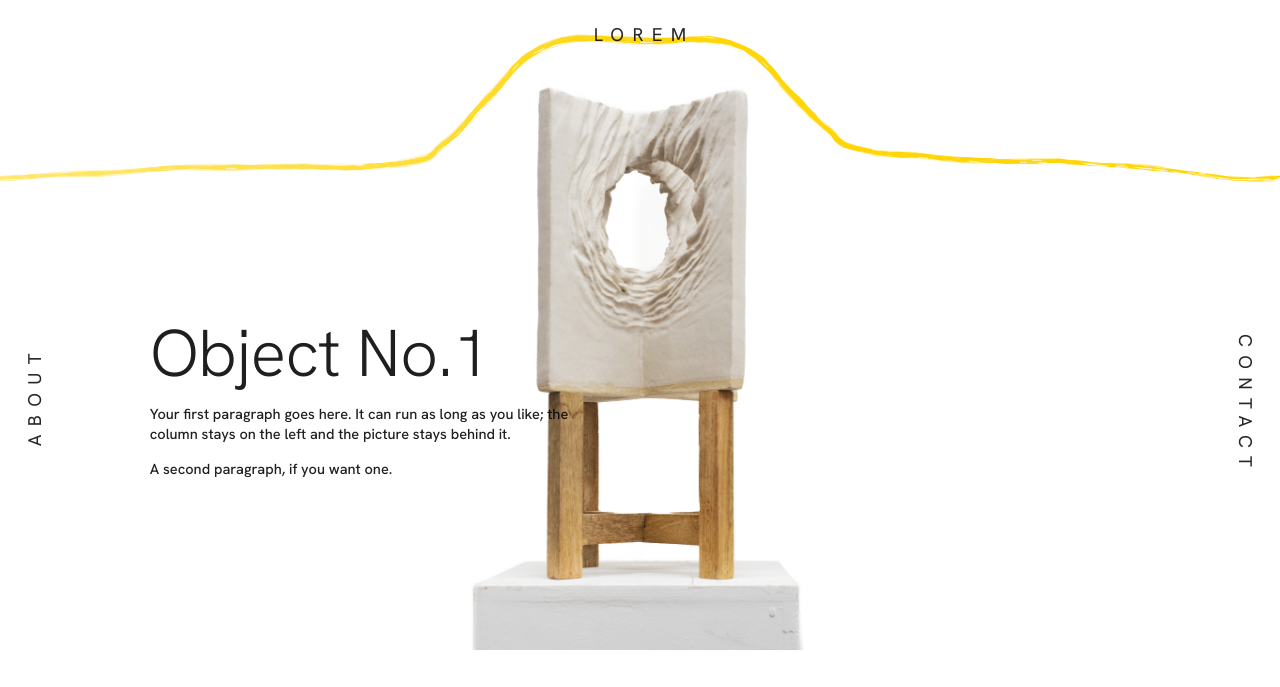
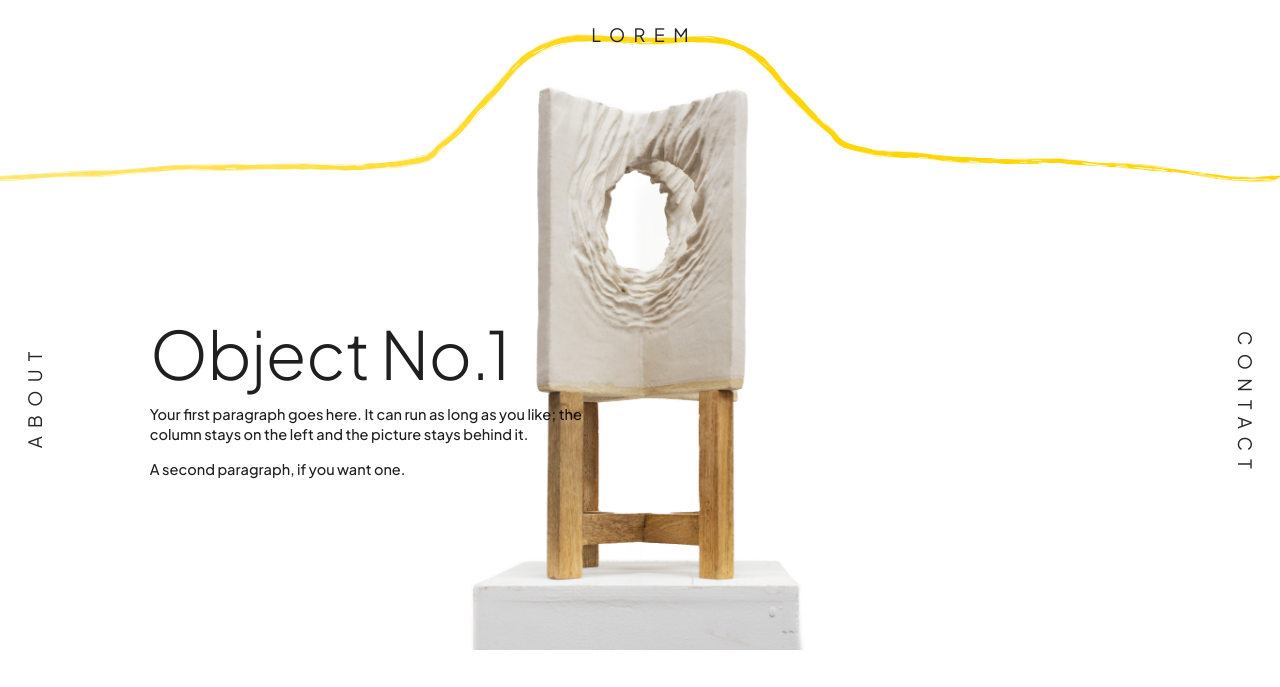
Before and after one commit to smvelazquez1/sam, a plain HTML site: page cargo-site-github-v2/home.html in a window 1280 px wide. Shown: the top 687 px of the page. Drawn offline with Linux system fonts and the light colour scheme; grey boxes are pictures that could not be loaded.

Commit message:
Switch site font to Plus Jakarta Sans

```diff
--- a/cargo-site-github-v2/home.html
+++ b/cargo-site-github-v2/home.html
@@ -6,7 +6,7 @@
 <title>Wireframe F265 copy 2</title>
 <link rel="preconnect" href="https://fonts.googleapis.com">
 <link rel="preconnect" href="https://fonts.gstatic.com" crossorigin>
-<link href="https://fonts.googleapis.com/css2?family=Hanken+Grotesk:wght@100..900&display=swap" rel="stylesheet">
+<link href="https://fonts.googleapis.com/css2?family=Plus+Jakarta+Sans:ital,wght@0,200..800;1,200..800&display=swap" rel="stylesheet">
 <link rel="icon" href="data:,">
 <link rel="stylesheet" href="style.css">
 </head>
--- a/cargo-site-github-v2/style.css
+++ b/cargo-site-github-v2/style.css
@@ -6,9 +6,10 @@ body {
 	position: relative;
 	background: #fff;
 	color: rgba(0, 0, 0, 0.88);
-	font-family: "Hanken Grotesk", "Diatype Variable", -apple-system, "system-ui", "Helvetica Neue", Arial, sans-serif;
+	font-family: "Plus Jakarta Sans", "Diatype Variable", -apple-system, "system-ui", "Helvetica Neue", Arial, sans-serif;
 	font-size: 1.6rem;
 	font-weight: 450;
+	font-optical-sizing: auto;
 	-webkit-font-smoothing: antialiased;
 	text-size-adjust: none;
 }
```
Also changed, not shown: 1 other file.
